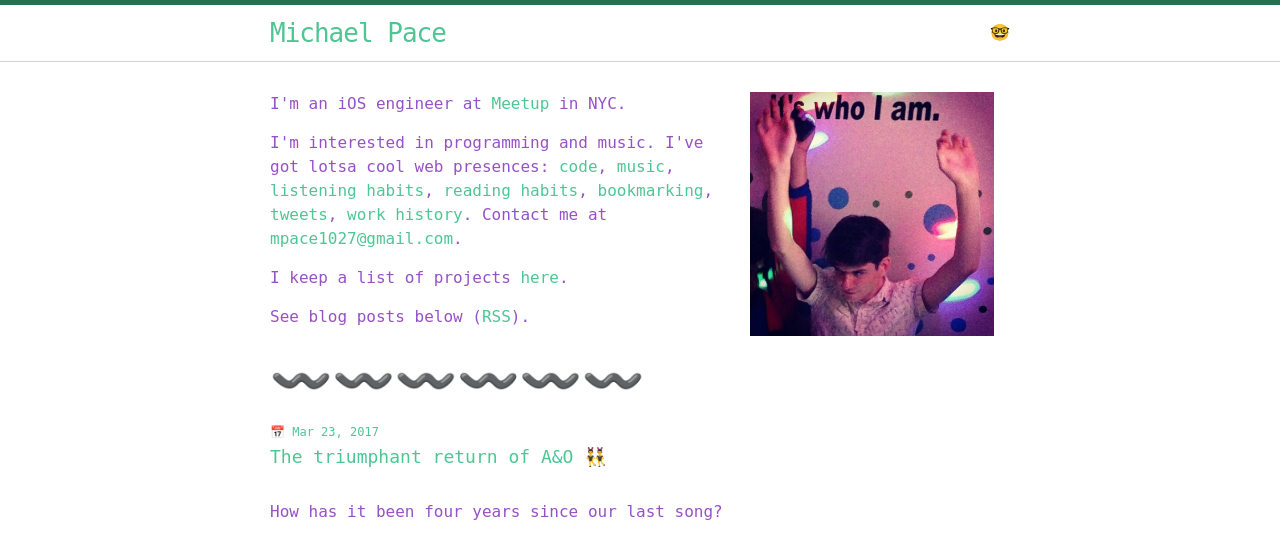
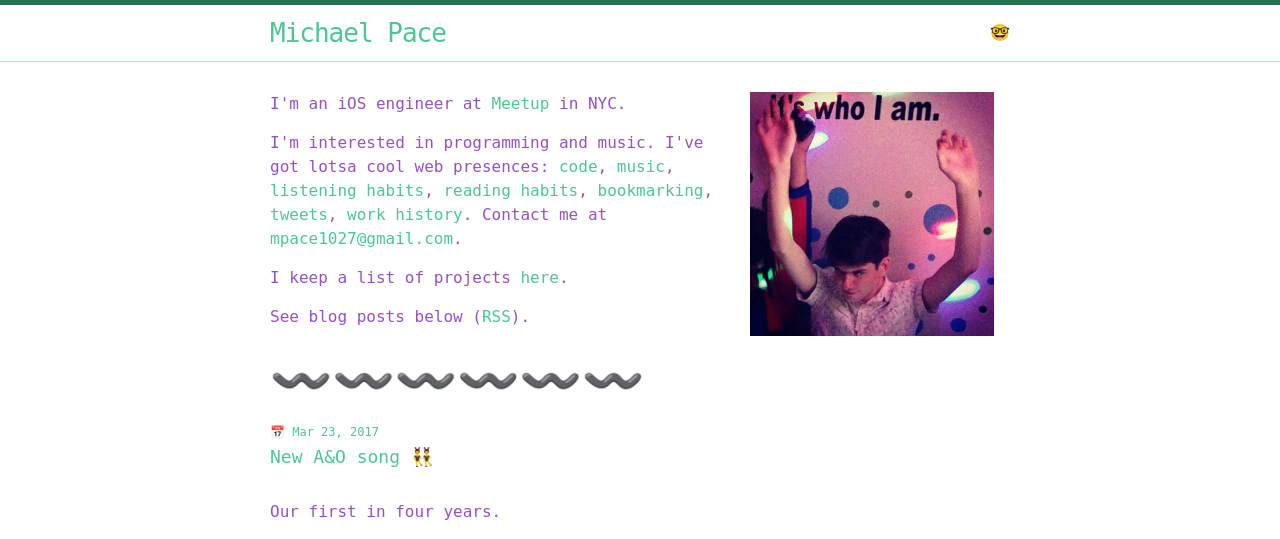
Before and after one commit to michaelpace/personal_website, a Jekyll site: the page built from _pages/index.html, in a window 1280 px wide and 1400 px high. Shown: the top 539 px of the window. Built offline with Jekyll 4.4.1, drawn with Linux system fonts in a browser that asks for light colours; some of the changed text lies outside the part shown; grey boxes are pictures that could not be loaded.

Commit message:
update posts 🌐  → ⚫️

```diff
--- a/_posts/2017-03-22-laissez-faire.markdown
+++ b/_posts/2017-03-22-laissez-faire.markdown
@@ -2,5 +2,6 @@
 layout: post
 title:  "Laissez-faire"
 date:   2017-03-22 01:00:00 -0500
+tags: performance
 ---
 <iframe width="560" height="315" src="https://www.youtube.com/embed/XjFU98mEem4" frameborder="0" allowfullscreen></iframe>
--- a/_posts/2017-03-23-pacific-coast-highway.markdown
+++ b/_posts/2017-03-23-pacific-coast-highway.markdown
@@ -1,8 +1,9 @@
 ---
 layout: post
-title:  "The triumphant return of A&O 👯‍♂️"
+title:  "New A&O song 👯‍♂️"
 date:   2017-03-23 01:00:00 -0500
+tags: a&o
 ---
-How has it been four years since our last song?
+Our first in four years.
 
-<iframe width="100%" height="300" scrolling="no" frameborder="no" src="https://w.soundcloud.com/player/?url=https%3A//api.soundcloud.com/tracks/314119769&amp;auto_play=false&amp;hide_related=false&amp;show_comments=true&amp;show_user=true&amp;show_reposts=false&amp;visual=true"></iframe>
+<iframe width="100%" height="100" scrolling="no" frameborder="no" src="https://w.soundcloud.com/player/?url=https%3A//api.soundcloud.com/tracks/314119769&amp;auto_play=false&amp;hide_related=true&amp;show_comments=false&amp;show_user=true&amp;show_reposts=false&amp;visual=true"></iframe>
```
